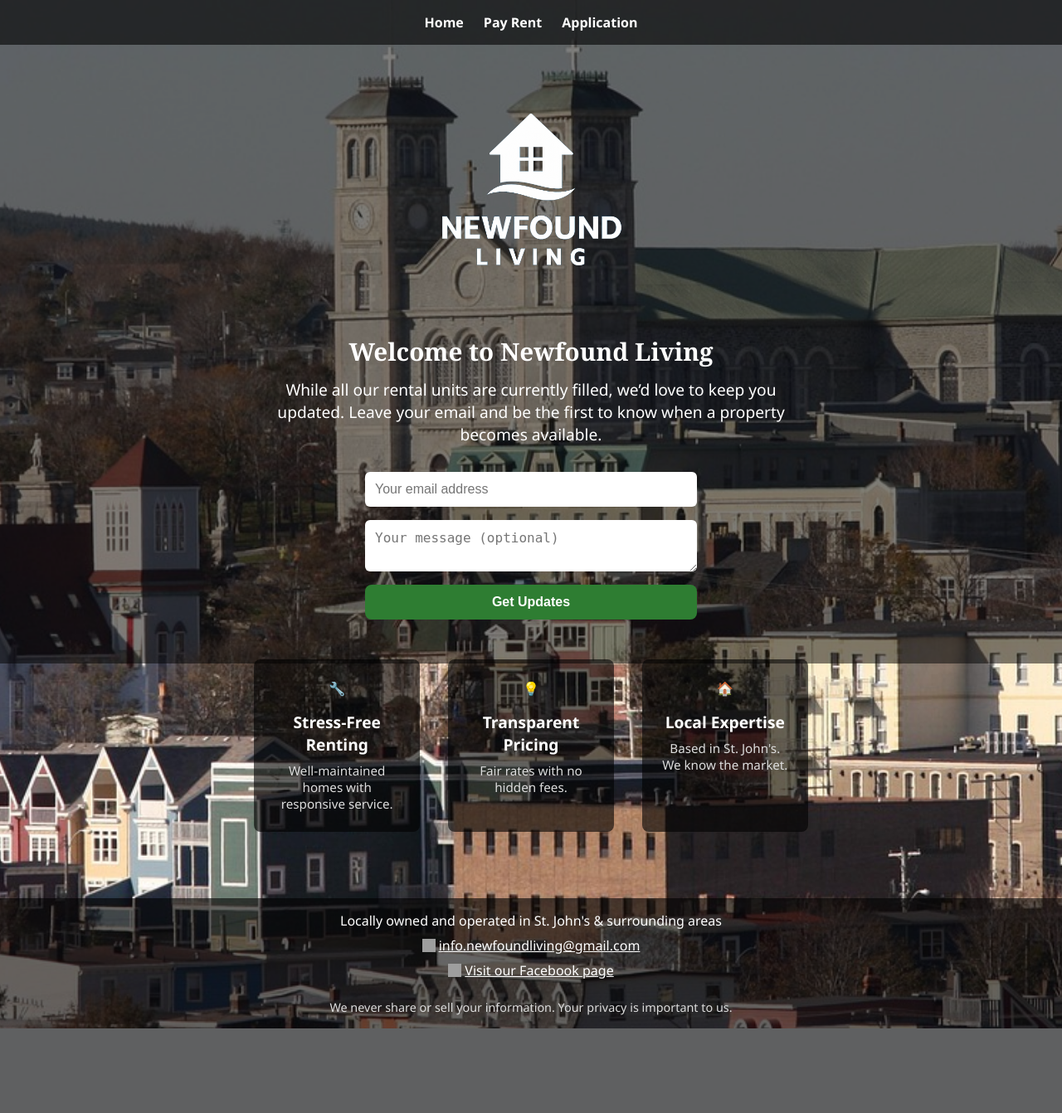
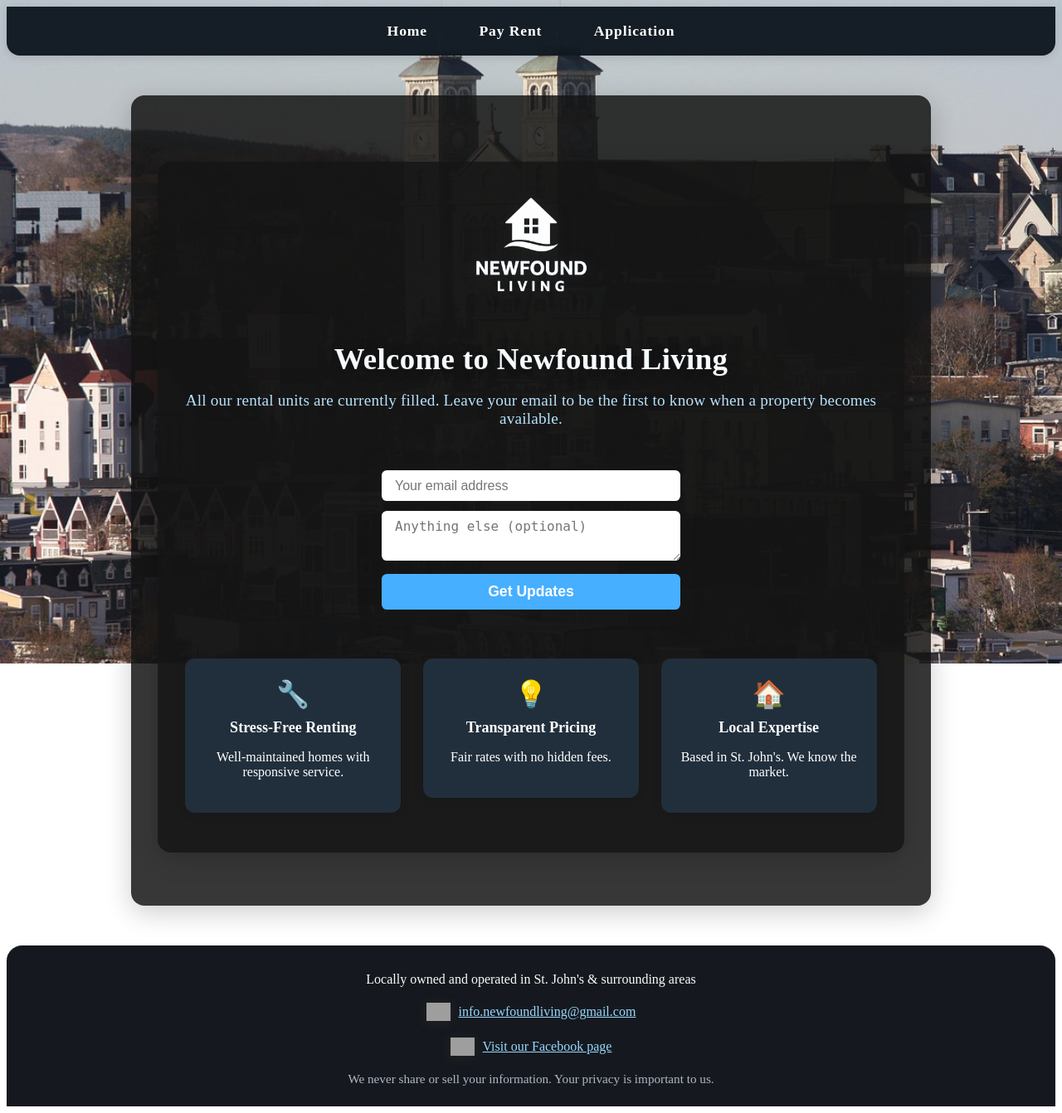
Before and after one commit to NewFoundLivingCa/NewFoundLiving-main, a Flask app: page / in a window 1280 px wide. Shown: the whole page at 83% size. Before the commit the page ends 1240 px from the top, so only its background shows below. Run offline with Flask 3, Linux system fonts and the light colour scheme; grey boxes are pictures that could not be loaded.

Commit message:
Update index.html

```diff
--- a/templates/index.html
+++ b/templates/index.html
@@ -1,239 +1,17 @@
-<!DOCTYPE html>
-<html lang="en">
-<head>
-  <meta charset="UTF-8" />
-  <meta name="viewport" content="width=device-width, initial-scale=1.0" />
-  <title>Newfound Living - Rental Properties in St. John's</title>
-  <link rel="icon" type="image/png" href="tinylogo1.png" />
-  <style>
-    :root {
-      --green: #2e7d32;
-      --white: #ffffff;
-      --dark-overlay: rgba(0, 0, 0, 0.5);
-    }
+{% extends "layout.html" %}
 
-    * {
-      margin: 0;
-      padding: 0;
-      box-sizing: border-box;
-    }
+{% block title %}Newfound Living - Home{% endblock %}
 
-    body, html {
-      font-family: 'Segoe UI', Tahoma, Geneva, Verdana, sans-serif;
-      background: url('city.png') no-repeat center center;
-      background-size: cover;
-      background-attachment: scroll;
-      color: var(--white);
-      min-height: 100vh;
-    }
+{% block content %}
+<div class="container">
+    <img src="{{ url_for('static', filename='images/logo-transparent.png') }}" alt="Newfound Living Logo" class="logo">
 
-    .overlay {
-      background: var(--dark-overlay);
-      position: absolute;
-      top: 0;
-      left: 0;
-      width: 100%;
-      height: 100%;
-      z-index: 0;
-    }
-
-    .navbar {
-      background-color: rgba(0, 0, 0, 0.6);
-      padding: 1rem 2rem;
-      position: relative;
-      z-index: 10;
-    }
-
-    .nav-container {
-      display: flex;
-      justify-content: center;
-      align-items: center;
-      max-width: 1000px;
-      margin: 0 auto;
-    }
-
-    .nav-links {
-      list-style: none;
-      display: flex;
-      gap: 1.5rem;
-    }
-
-    .nav-links li a {
-      color: white;
-      text-decoration: none;
-      font-weight: bold;
-      font-size: 1rem;
-    }
-
-    .nav-links li a:hover {
-      text-decoration: underline;
-      color: #a5d6a7;
-    }
-
-    @media (max-width: 600px) {
-      .nav-links {
-        flex-direction: column;
-        gap: 0.75rem;
-        text-align: center;
-      }
-
-      .nav-container {
-        flex-direction: column;
-      }
-    }
-
-    .container {
-      position: relative;
-      z-index: 1;
-      text-align: center;
-      padding: 4rem 1rem 2rem;
-      max-width: 700px;
-      margin: auto;
-    }
-
-    .logo {
-      width: 260px;
-      margin-bottom: 1.25rem;
-    }
-
-    h1 {
-      font-size: 1.85rem;
-      font-family: Georgia, serif;
-      margin-bottom: 0.75rem;
-    }
-
-    h2 {
-      font-size: 1.2rem;
-      font-weight: normal;
-      margin-bottom: 2rem;
-    }
-
-    form {
-      display: flex;
-      flex-direction: column;
-      align-items: center;
-      gap: 1rem;
-      max-width: 400px;
-      margin: auto;
-    }
-
-    input, textarea {
-      width: 100%;
-      padding: 0.75rem;
-      border: none;
-      border-radius: 6px;
-      font-size: 1rem;
-    }
-
-    button {
-      background-color: var(--green);
-      color: var(--white);
-      border: none;
-      padding: 0.75rem 1.5rem;
-      font-size: 1rem;
-      border-radius: 8px;
-      cursor: pointer;
-      font-weight: bold;
-      width: 100%;
-      max-width: 400px;
-    }
-
-    button:hover {
-      background-color: #388e3c;
-    }
-
-    .features {
-      display: flex;
-      justify-content: space-between;
-      gap: 1rem;
-      margin-top: 3rem;
-      flex-wrap: wrap;
-    }
-
-    .feature-box {
-      background: rgba(0, 0, 0, 0.6);
-      padding: 1.5rem;
-      border-radius: 8px;
-      width: 30%;
-      min-width: 180px;
-      text-align: center;
-    }
-
-    .feature-box h3 {
-      margin: 1rem 0 0.5rem;
-      font-size: 1.2rem;
-    }
-
-    .feature-box p {
-      font-size: 0.95rem;
-      color: #ddd;
-    }
-
-    footer {
-      margin-top: 3rem;
-      font-size: 1rem;
-      color: #ffffff;
-      display: flex;
-      flex-direction: column;
-      align-items: center;
-      gap: 0.5rem;
-      padding: 1rem;
-      background-color: rgba(0, 0, 0, 0.6);
-    }
-
-    footer a {
-      color: #ffffff;
-      text-decoration: underline;
-      font-size: 1rem;
-      font-weight: 500;
-    }
-
-    .social-link, .email-link {
-      display: inline-flex;
-      align-items: center;
-      gap: 0.25rem;
-    }
-
-    .social-link img, .email-link img {
-      width: 16px;
-      height: 16px;
-    }
-
-    .privacy {
-      margin-top: 1rem;
-      font-size: 0.9rem;
-      color: #dddddd;
-      text-align: center;
-    }
-
-    #thank-you {
-      display: none;
-      margin-top: 1.5rem;
-      font-size: 1.05rem;
-      color: lightgreen;
-    }
-  </style>
-</head>
-<body>
-  <nav class="navbar">
-    <div class="nav-container">
-      <ul class="nav-links">
-        <li><a href="index.html">Home</a></li>
-        <li><a href="rent.html">Pay Rent</a></li>
-        <li><a href="rental-application.html" target="_blank">Application</a></li>
-      </ul>
-    </div>
-  </nav>
-
-  <div class="overlay"></div>
-  <div class="container">
-    <img src="logo-transparent.png" alt="Newfound Living Logo" class="logo">
     <h1>Welcome to Newfound Living</h1>
-    <h2>While all our rental units are currently filled, we’d love to keep you updated. Leave your email and be the first to know when a property becomes available.</h2>
+    <h2>All our rental units are currently filled. Leave your email to be the first to know when a property becomes available.</h2>
 
     <form id="notify-form" action="https://formspree.io/f/xldnwbqq" method="POST">
       <input type="email" name="email" placeholder="Your email address" required />
-      <textarea name="message" placeholder="Your message (optional)"></textarea>
+      <textarea name="message" placeholder="Anything else (optional)"></textarea>
       <button type="submit">Get Updates</button>
     </form>
 
@@ -245,13 +23,6 @@
       <div class="feature-box"><div>🏠</div><h3>Local Expertise</h3><p>Based in St. John's. We know the market.</p></div>
     </div>
 </div>
-
-  <footer>
-    <div>Locally owned and operated in St. John's & surrounding areas</div>
-    <div class="email-link"><img src="https://img.icons8.com/ios-filled/50/ffffff/new-post.png" alt="Email icon" /><a href="mailto:info.newfoundliving@gmail.com">info.newfoundliving@gmail.com</a></div>
-    <div class="social-link"><img src="https://upload.wikimedia.org/wikipedia/commons/5/51/Facebook_f_logo_%282019%29.svg" alt="Facebook logo" /><a href="https://www.facebook.com/profile.php?id=61577097797242" target="_blank">Visit our Facebook page</a></div>
-    <div class="privacy">We never share or sell your information. Your privacy is important to us.</div>
-  </footer>
 
 <script>
   const form = document.getElementById('notify-form');
@@ -274,5 +45,4 @@
     }
   });
 </script>
-</body>
-</html>
+{% endblock %}
```
Lines whose indentation alone changed are shown as unchanged.
